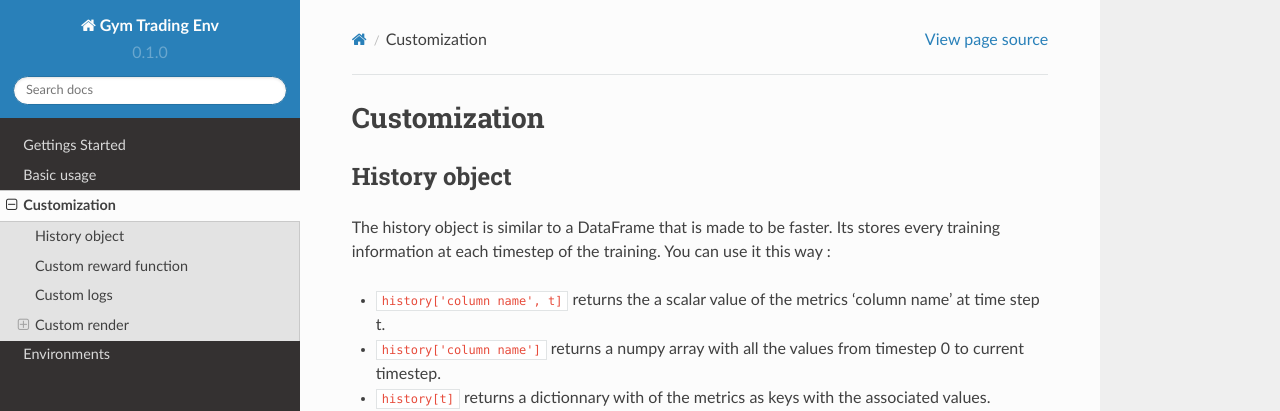
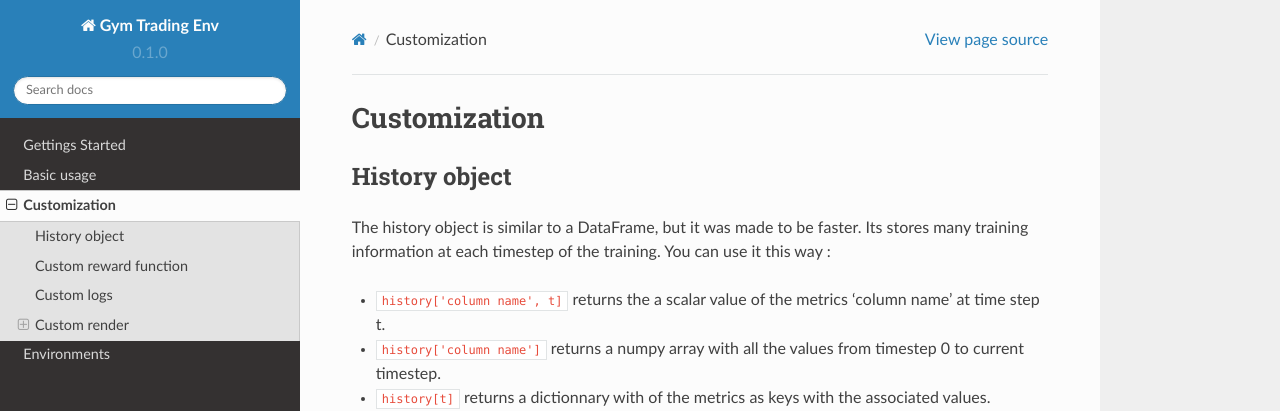
Before and after one commit to ClementPerroud/Gym-Trading-Env, a Sphinx documentation site: the page built from docs/source/customization.rst, in a window 1280 px wide and 900 px high. Shown: the top 411 px of the window. Built offline with Sphinx 7.4.7 and the Read the Docs theme 2.0.0, drawn with Linux system fonts in a browser that asks for light colours.

Commit message:
Update customization.rst

```diff
--- a/docs/source/customization.rst
+++ b/docs/source/customization.rst
@@ -4,7 +4,7 @@ Customization
 History object
 --------------
 
-The history object is similar to a DataFrame that is made to be faster. Its stores every training information at each timestep of the training. You can use it this way :
+The history object is similar to a DataFrame, but it was made to be faster. Its stores many training information at each timestep of the training. You can use it this way :
 
 * ``history['column name', t]`` returns the a scalar value of the metrics 'column name' at time step t.
 * ``history['column name']`` returns a numpy array with all the values from timestep 0 to current timestep.
```
